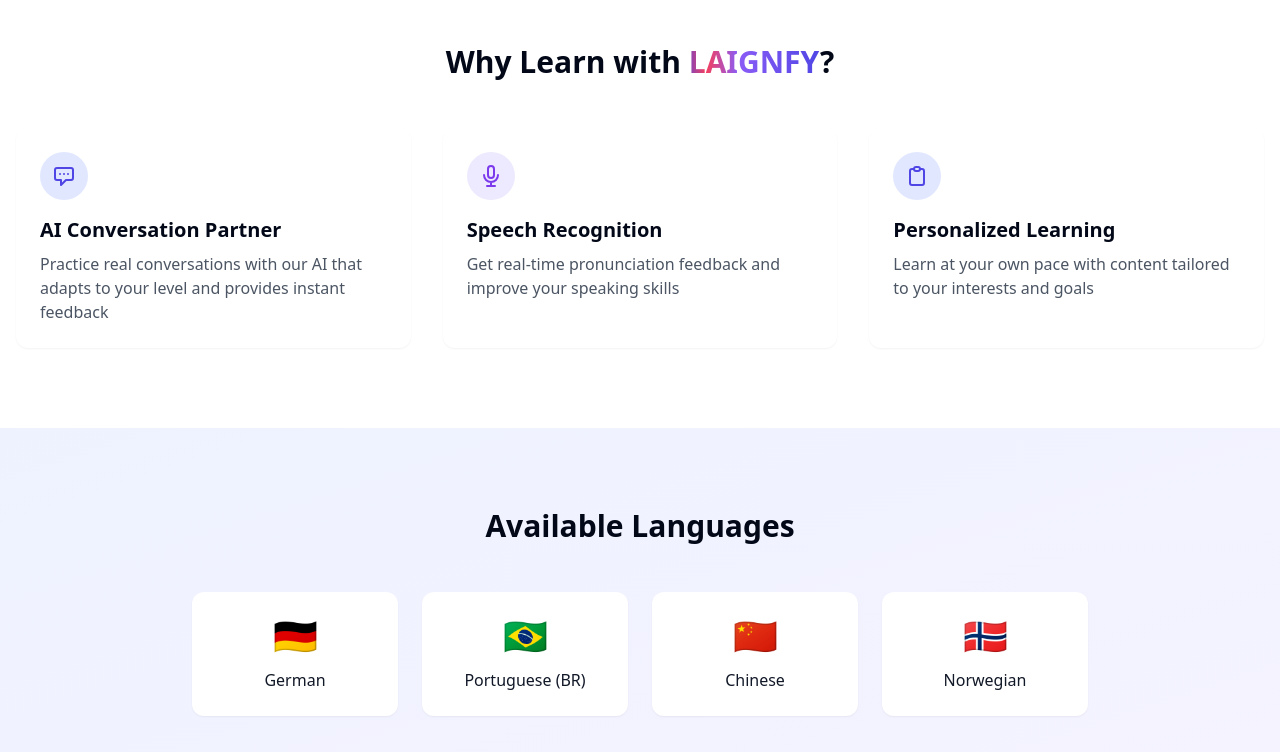
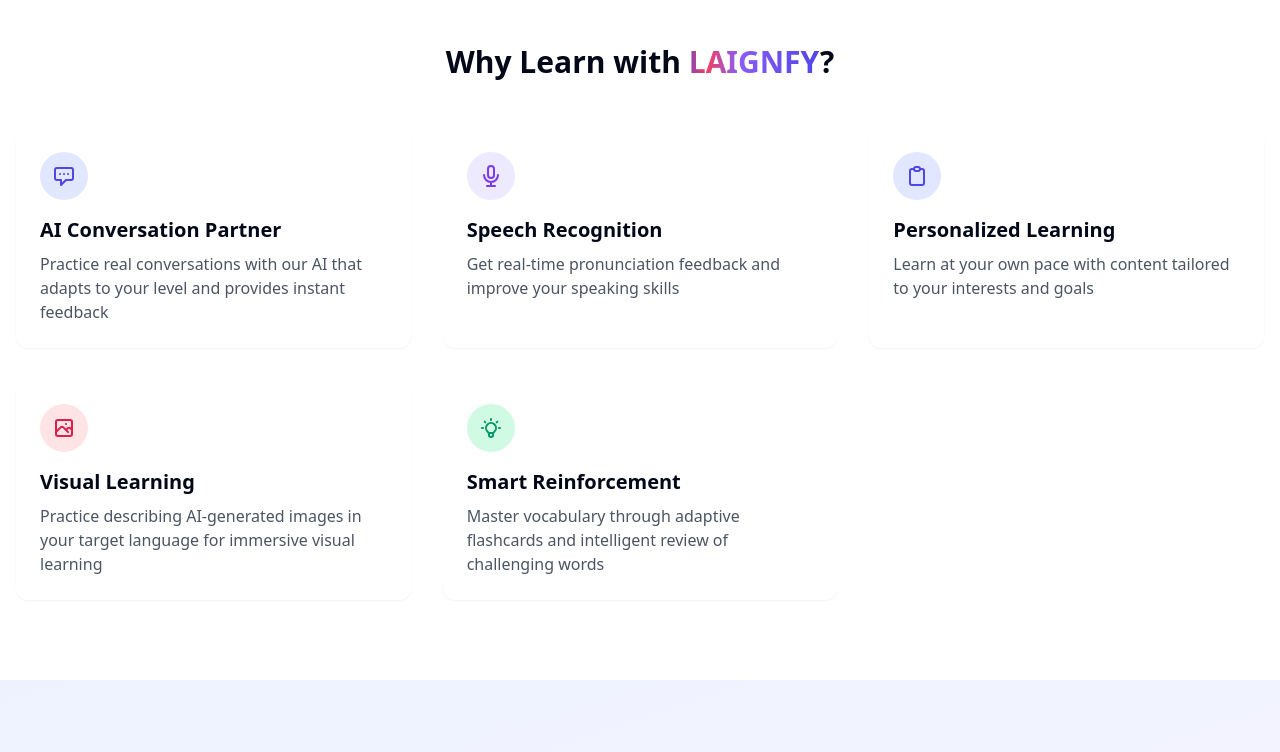
Before and after one commit to aTrapDeer/AI-LanguageLearning, a Next.js app: page / in a window 1280 px wide. Shown: the part 470-1222 px from the top of the page. Built offline with nearby package versions, Linux system fonts and the light colour scheme; no server answers.

Commit message:
Styling main page

```diff
--- a/src/app/page.tsx
+++ b/src/app/page.tsx
@@ -71,6 +71,30 @@
                 Learn at your own pace with content tailored to your interests and goals
               </p>
             </div>
+
+            <div className="p-6 rounded-xl bg-white dark:bg-gray-800 shadow-sm hover:shadow-md transition-all">
+              <div className="w-12 h-12 bg-rose-100 dark:bg-rose-900/50 rounded-full flex items-center justify-center mb-4">
+                <svg className="w-6 h-6 text-rose-600 dark:text-rose-400" fill="none" stroke="currentColor" viewBox="0 0 24 24">
+                  <path strokeLinecap="round" strokeLinejoin="round" strokeWidth={2} d="M4 16l4.586-4.586a2 2 0 012.828 0L16 16m-2-2l1.586-1.586a2 2 0 012.828 0L20 14m-6-6h.01M6 20h12a2 2 0 002-2V6a2 2 0 00-2-2H6a2 2 0 00-2 2v12a2 2 0 002 2z" />
+                </svg>
+              </div>
+              <h3 className="text-xl font-semibold mb-2">Visual Learning</h3>
+              <p className="text-gray-600 dark:text-gray-400">
+                Practice describing AI-generated images in your target language for immersive visual learning
+              </p>
+            </div>
+
+            <div className="p-6 rounded-xl bg-white dark:bg-gray-800 shadow-sm hover:shadow-md transition-all">
+              <div className="w-12 h-12 bg-emerald-100 dark:bg-emerald-900/50 rounded-full flex items-center justify-center mb-4">
+                <svg className="w-6 h-6 text-emerald-600 dark:text-emerald-400" fill="none" stroke="currentColor" viewBox="0 0 24 24">
+                  <path strokeLinecap="round" strokeLinejoin="round" strokeWidth={2} d="M9.663 17h4.673M12 3v1m6.364 1.636l-.707.707M21 12h-1M4 12H3m3.343-5.657l-.707-.707m2.828 9.9a5 5 0 117.072 0l-.548.547A3.374 3.374 0 0014 18.469V19a2 2 0 11-4 0v-.531c0-.895-.356-1.754-.988-2.386l-.548-.547z" />
+                </svg>
+              </div>
+              <h3 className="text-xl font-semibold mb-2">Smart Reinforcement</h3>
+              <p className="text-gray-600 dark:text-gray-400">
+                Master vocabulary through adaptive flashcards and intelligent review of challenging words
+              </p>
+            </div>
           </div>
         </div>
       </section>
```
Also changed, not shown: task-definition.json (+10 -2 lines), 2 other files (tests, documents, lock files or other folders).
